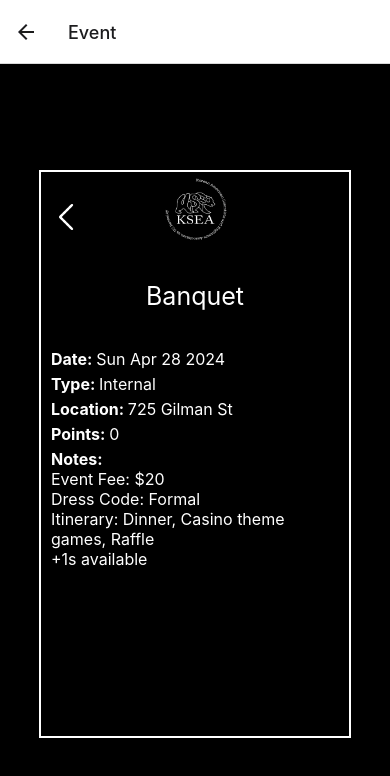
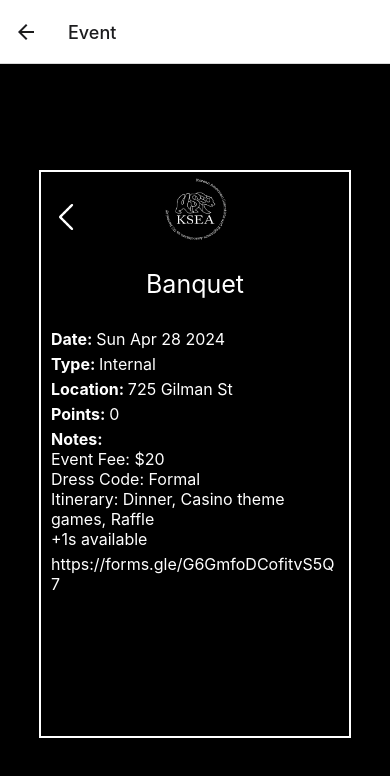
Before and after one commit to namwook0921/KSEA_App, a React Native app: screen /Event in a window 390 px wide. Shown: the top 776 px of the page. Built offline with nearby package versions, Linux system fonts and the light colour scheme.

Commit message:
DataContext: Event Registration Link Added

```diff
--- a/src/DataContext/DataContext.js
+++ b/src/DataContext/DataContext.js
@@ -21,13 +21,14 @@ export const DataProvider = ({ children }) => {
   }
 
   class Event {
-    constructor(name, type, date, location, points, note) {
+    constructor(name, type, date, location, points, note, register_link) {
       this.name = name;
       this.type = type;
       this.date = new Date(date);
       this.location = location;
       this.points = points;
       this.note = note;
+      this.register_link = register_link;
     }
   }
 
@@ -37,7 +38,8 @@ export const DataProvider = ({ children }) => {
     "2024-04-28",
     "725 Gilman St",
     0,
-    "Event Fee: $20 \nDress Code: Formal \nItinerary: Dinner, Casino theme games, Raffle \n+1s available"
+    "Event Fee: $20 \nDress Code: Formal \nItinerary: Dinner, Casino theme games, Raffle \n+1s available",
+    "https://forms.gle/G6GmfoDCofitvS5Q7"
   );
 
   const GM4 = new Event(
@@ -46,7 +48,8 @@ export const DataProvider = ({ children }) => {
     "2024-04-19",
     "Dwinelle",
     10,
-    "Itinerary: FoG Presentation"
+    "Itinerary: FoG Presentation",
+    "None"
   );
 
   const NAMWOOK = new User(
```
